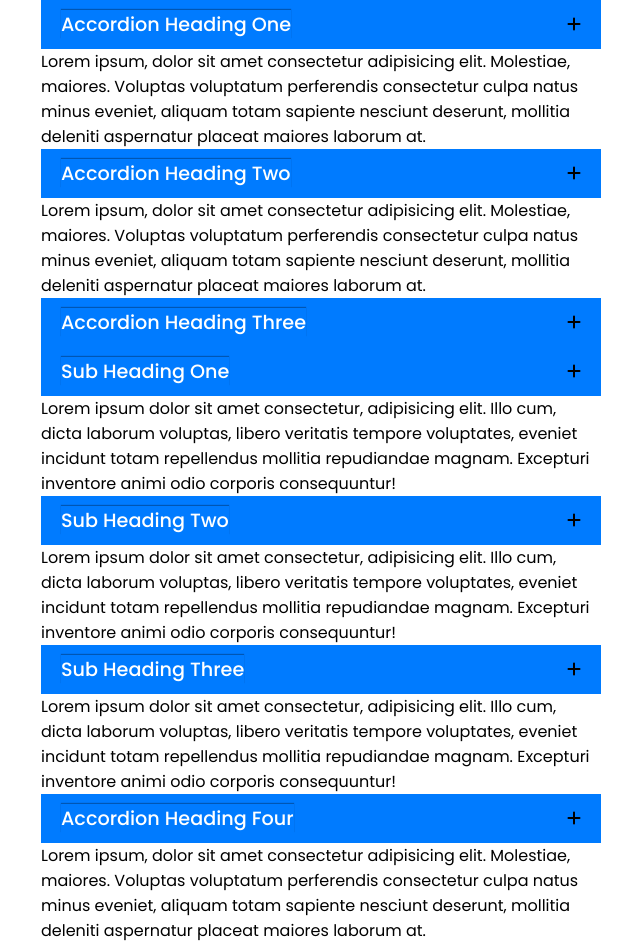
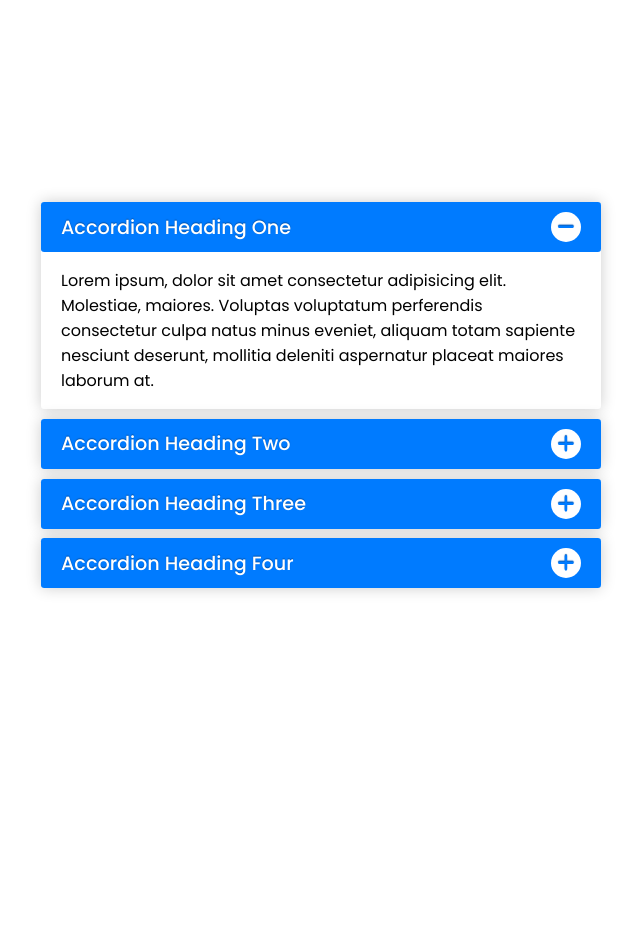
Before and after one commit to phyowainyunt-19/navbar-practices, a plain HTML site: page __13_accordion_menu/index.html in a window 1280 px wide. Shown: the whole page, without its empty margins (319-959 px from the left). After the commit the page ends 800 px from the top, so only its background shows below. Drawn offline with Linux system fonts and the light colour scheme.

Commit message:
Accordion Navbar done

```diff
--- a/__13_accordion_menu/index.html
+++ b/__13_accordion_menu/index.html
@@ -1,17 +1,14 @@
 <!DOCTYPE html>
 <html lang="en">
+
 <head>
   <meta charset="UTF-8" />
   <meta http-equiv="X-UA-Compatible" content="IE=edge" />
   <meta name="viewport" content="width=`, initial-scale=1.0" />
   <title>Accordion Menu</title>
-    <link
-      rel="stylesheet"
-      href="https://cdnjs.cloudflare.com/ajax/libs/font-awesome/6.1.1/css/all.min.css"
+  <link rel="stylesheet" href="https://cdnjs.cloudflare.com/ajax/libs/font-awesome/6.1.1/css/all.min.css"
     integrity="sha512-KfkfwYDsLkIlwQp6LFnl8zNdLGxu9YAA1QvwINks4PhcElQSvqcyVLLD9aMhXd13uQjoXtEKNosOWaZqXgel0g=="
-      crossorigin="anonymous"
-      referrerpolicy="no-referrer"
-    />
+    crossorigin="anonymous" referrerpolicy="no-referrer" />
   <link rel="stylesheet" href="style.css" />
 </head>
 
@@ -19,7 +16,8 @@
   <div class="wrapper">
     <!-- Accordion Header One -->
     <div class="parent-tab">
-        <label for="">
+      <input type="radio" name="tab" id="tab-1" checked />
+      <label for="tab-1">
         <span>Accordion Heading One</span>
         <div class="icon"><i class="fas fa-plus"></i></div>
       </label>
@@ -34,7 +32,8 @@
     </div>
     <!-- Accordion Header Two -->
     <div class="parent-tab">
-        <label for="">
+      <input type="radio" name="tab" id="tab-2" />
+      <label for="tab-2">
         <span>Accordion Heading Two</span>
         <div class="icon"><i class="fas fa-plus"></i></div>
       </label>
@@ -48,15 +47,17 @@
       </div>
     </div>
     <!-- Accordion Header Three -->
-      <div class="parent-tab">
-        <label for="">
+    <div class="parent-tab tab-3">
+      <input type="radio" name="tab" id="tab-3" />
+      <label for="tab-3">
         <span>Accordion Heading Three</span>
         <div class="icon"><i class="fas fa-plus"></i></div>
       </label>
       <div class="content">
         <!-- Sub Heading One -->
         <div class="child-tab">
-            <label for="">
+          <input type="checkbox" id="tab-4" />
+          <label for="tab-4">
             <span>Sub Heading One</span>
             <div class="icon"><i class="fas fa-plus"></i></div>
           </label>
@@ -72,24 +73,9 @@
         </div>
         <!-- Sub Heading Two -->
         <div class="child-tab">
-            <label for="">
+          <input type="checkbox" id="tab-5" />
+          <label for="tab-5">
             <span>Sub Heading Two</span>
-              <div class="icon"><i class="fas fa-plus"></i></div>
-            </label>
-            <div class="sub-content">
-              <p>
-                Lorem ipsum dolor sit amet consectetur, adipisicing elit. Illo
-                cum, dicta laborum voluptas, libero veritatis tempore
-                voluptates, eveniet incidunt totam repellendus mollitia
-                repudiandae magnam. Excepturi inventore animi odio corporis
-                consequuntur!
-              </p>
-            </div>
-          </div>
-          <!-- Sub Heading Three -->
-          <div class="child-tab">
-            <label for="">
-              <span>Sub Heading Three</span>
             <div class="icon"><i class="fas fa-plus"></i></div>
           </label>
           <div class="sub-content">
@@ -104,10 +90,10 @@
         </div>
       </div>
     </div>
-
     <!-- Accordion Header Four -->
     <div class="parent-tab">
-        <label for="">
+      <input type="radio" name="tab" id="tab-6" />
+      <label for="tab-6">
         <span>Accordion Heading Four</span>
         <div class="icon"><i class="fas fa-plus"></i></div>
       </label>
@@ -120,6 +106,8 @@
         </p>
       </div>
     </div>
+
   </div>
 </body>
+
 </html>
--- a/__13_accordion_menu/style.css
+++ b/__13_accordion_menu/style.css
@@ -11,6 +11,7 @@ body {
   display: flex;
   align-items: center;
   justify-content: center;
+  min-height: 100vh;
 }
 
 .wrapper {
@@ -20,20 +21,85 @@ body {
 
 .wrapper .parent-tab,
 .wrapper .child-tab {
+  margin-bottom: 0.6rem;
+  border-radius: 3px;
+  box-shadow: 0 0 15px 0 rgba(0, 0, 0, 0.2);
 }
 
 .wrapper .parent-tab label,
 .wrapper .child-tab label {
+  position: relative;
+  z-index: 1;
+  background: #007bff;
   display: flex;
-  background: #007bff;
   padding: 0.625rem 1.25rem;
+  font-size: 1.2rem;
   align-items: center;
   justify-content: space-between;
+  cursor: pointer;
+  border-radius: 0.2rem;
 }
 
 .wrapper label span {
+  font-size: 1.2rem;
   color: #fff;
+  font-weight: 500;
+  text-shadow: 0 -1px 1px #0056b3;
+}
+
+.child-tab label span {
+  font-size: 1rem;
+  color: #fff;
+  font-weight: 500;
+  text-shadow: 0 -1px 1px #0056b3;
+}
+
+.wrapper label .icon {
+  position: relative;
+  width: 1.875rem;
+  height: 1.875rem;
+  color: #007bff;
+  background: #fff;
   font-size: 1.2rem;
-  font-weight: 500;
-  box-shadow: 0 -1px 1px #0056b3;
+  display: block;
+  border-radius: 50%;
+  text-shadow: 0 -1px 1px #0056b3;
 }
+
+.parent-tab input:checked ~ label .icon i::before,
+.child-tab input:checked ~ label .icon i::before {
+  content: "\f068";
+}
+
+.wrapper label .icon i {
+  position: absolute;
+  top: 50%;
+  left: 50%;
+  transform: translate(-50%, -50%);
+}
+
+.wrapper .parent-tab .content,
+.wrapper .child-tab .sub-content {
+  max-height: 0px;
+  overflow: hidden;
+  transition: all 0.4s ease-in-out;
+}
+
+.parent-tab input:checked ~ .content,
+.child-tab input:checked ~ .sub-content {
+  max-height: 100vh;
+}
+
+.tab-3 input:checked ~ .content {
+  padding: 1rem 1.25rem;
+}
+
+.wrapper .parent-tab .content p,
+.wrapper .child-tab .sub-content p {
+  font-size: 1rem;
+  padding: 1rem 1.25rem;
+}
+
+.wrapper input {
+  display: none;
+}
```
Lines whose indentation alone changed are shown as unchanged.
